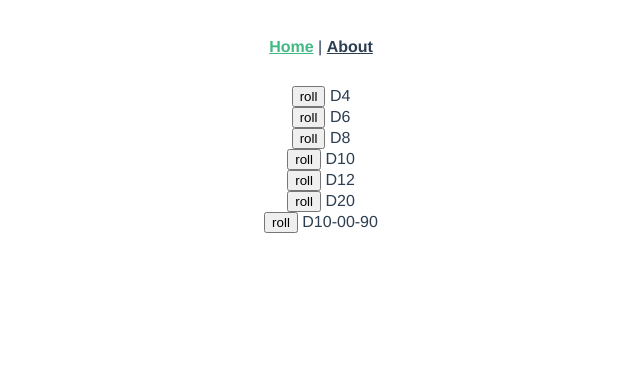
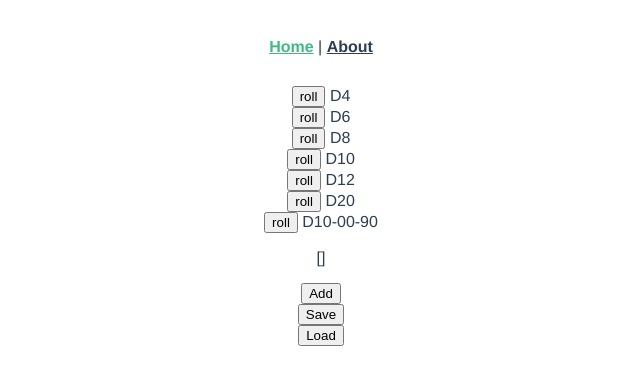
Before and after one commit to crashDeltaGbg/grupparbeteVueCli, a Vue app: page / in a window 1280 px wide. Shown: the top 384 px of the page, without its empty margins (319-959 px from the left). Built offline with nearby package versions, Linux system fonts and the light colour scheme.

Commit message:
Add save-game-function

```diff
--- a/src/components/Dice.vue
+++ b/src/components/Dice.vue
@@ -25,7 +25,7 @@ export default {
   methods: {
     roll() {
       this.face = (Math.floor(Math.random() * Number(this.dice[this.type].max)) + Number(this.dice[this.type].min)) * Number(this.dice[this.type].multiplier)
-      console.log(this.face)
+      // console.log(this.face)
     }
   },
   name: 'dice',
--- /dev/null
+++ b/src/components/Save-game-function.vue
@@ -0,0 +1,38 @@
+<template>
+  <span>
+    <p>{{ arr }}</p>
+    <input type="button" @click="add()" value="Add"/><br/>
+    <input type="button" @click="save()" value="Save"/><br/>
+    <input type="button" @click="load()" value="Load"/>
+  </span>
+</template>
+
+<script>
+
+/* För att spara nivå använd JSON-nycklar per nivå. */
+
+export default {
+  data() {
+    return {
+      x: {stats: {strength: 15, agility: 17, inteligence: 12, luck: 16,}},
+      y: {level: '3B'},
+      z: {class: 'rougue'},
+      arr: []
+    }
+  },
+  methods: {
+    add() { // working
+      this.arr = []
+      this.arr.push(this.x, this.y, this.z)
+      // console.log(this.arr)
+    },
+    save() { // working
+      window.localStorage.setItem('save', JSON.stringify(  this.arr ))
+    },
+    load(){
+      console.log(JSON.parse(window.localStorage.getItem('save')))
+    }
+  },
+  name: 'SaveGameFunction'
+}
+</script>
--- a/src/views/Home.vue
+++ b/src/views/Home.vue
@@ -7,18 +7,21 @@
     <Dice type="D10"/> D10<br/>
     <Dice type="D12"/> D12<br/>
     <Dice type="D20"/> D20<br/>
-    <Dice type="D100"/> D10-00-90
+    <Dice type="D100"/> D10-00-90<br/>
+    <Save-game-function></Save-game-function>
   </div>
 </template>
 
 <script>
 
 import Dice from '@/components/Dice.vue'
+import SaveGameFunction from '@/components/Save-game-function.vue'
 
 export default {
   name: 'Home',
   components: {
-    Dice
+    Dice,
+    SaveGameFunction
   }
 }
 </script>
```
